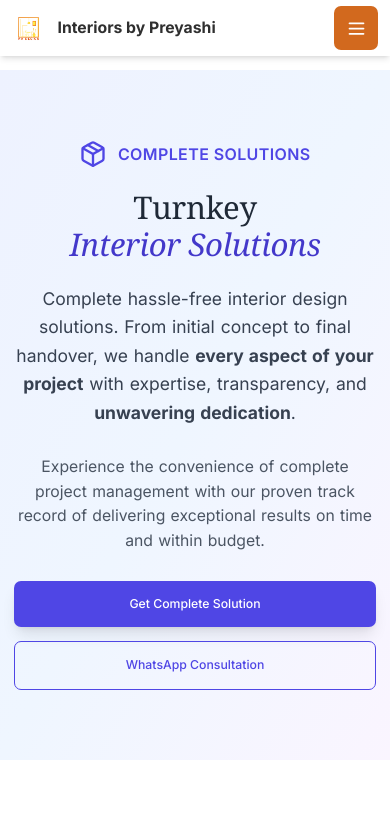
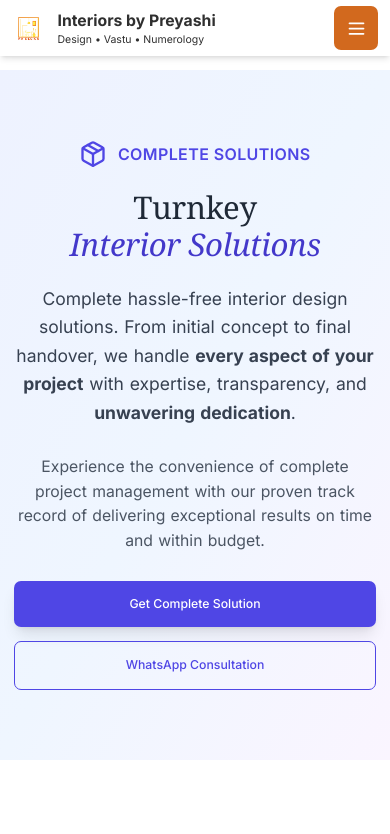
Before and after one commit to YAHOOIBP/interiorsbypreyashi-2, a React (Vite) app: page /turnkey-solutions in a window 390 px wide. Shown: the top 834 px of the page. Built offline with nearby package versions, Linux system fonts and the light colour scheme; a web font is replaced by a local one.

Commit message:
Updated Header.tsx

```diff
--- a/src/components/Header.tsx
+++ b/src/components/Header.tsx
@@ -59,7 +59,7 @@
               <span className="text-lg lg:text-xl font-bold text-neutral-dark">
                 Interiors by Preyashi
               </span>
-              <span className="text-xs text-neutral-dark hidden sm:block">
+              <span className="text-xs text-neutral-dark">
                 Design • Vastu • Numerology
               </span>
             </div>
```
